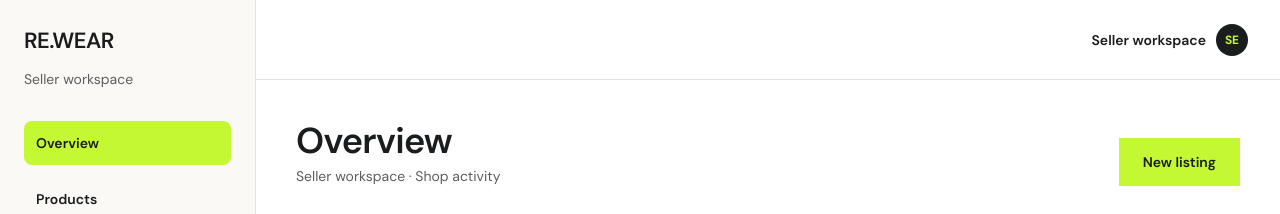
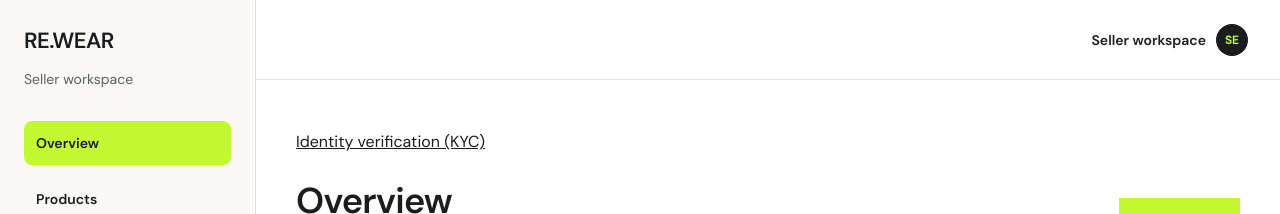
Before and after one commit to buihaiduongdev/rewear-fe, a Next.js app: page /selling in a window 1280 px wide. Shown: the top 214 px of the page. Built offline with nearby package versions, Linux system fonts and the light colour scheme; no server answers.

Commit message:
fix(seller): retain KYC access after integration

```diff
--- a/src/features/seller-dashboard/components/SellerDashboardPage.tsx
+++ b/src/features/seller-dashboard/components/SellerDashboardPage.tsx
@@ -131,6 +131,13 @@ export function SellerDashboardPage() {
       shopLogo={shopLogo}
     >
       {activeTab === 'overview' ? (
+        <>
+          <Link
+            href="/selling/kyc"
+            className="mb-4 inline-flex min-h-11 items-center underline"
+          >
+            Identity verification (KYC)
+          </Link>
           <SellerOverviewSection
             shopId={shopId}
             shopName={shopName}
@@ -142,6 +149,7 @@ export function SellerDashboardPage() {
               setActiveTab(tab);
             }}
           />
+        </>
       ) : activeTab === 'products' ? (
         myProductsQuery.isPending ? (
           <p className="text-rewear-muted" role="status">
```
Lines whose indentation alone changed are shown as unchanged.
